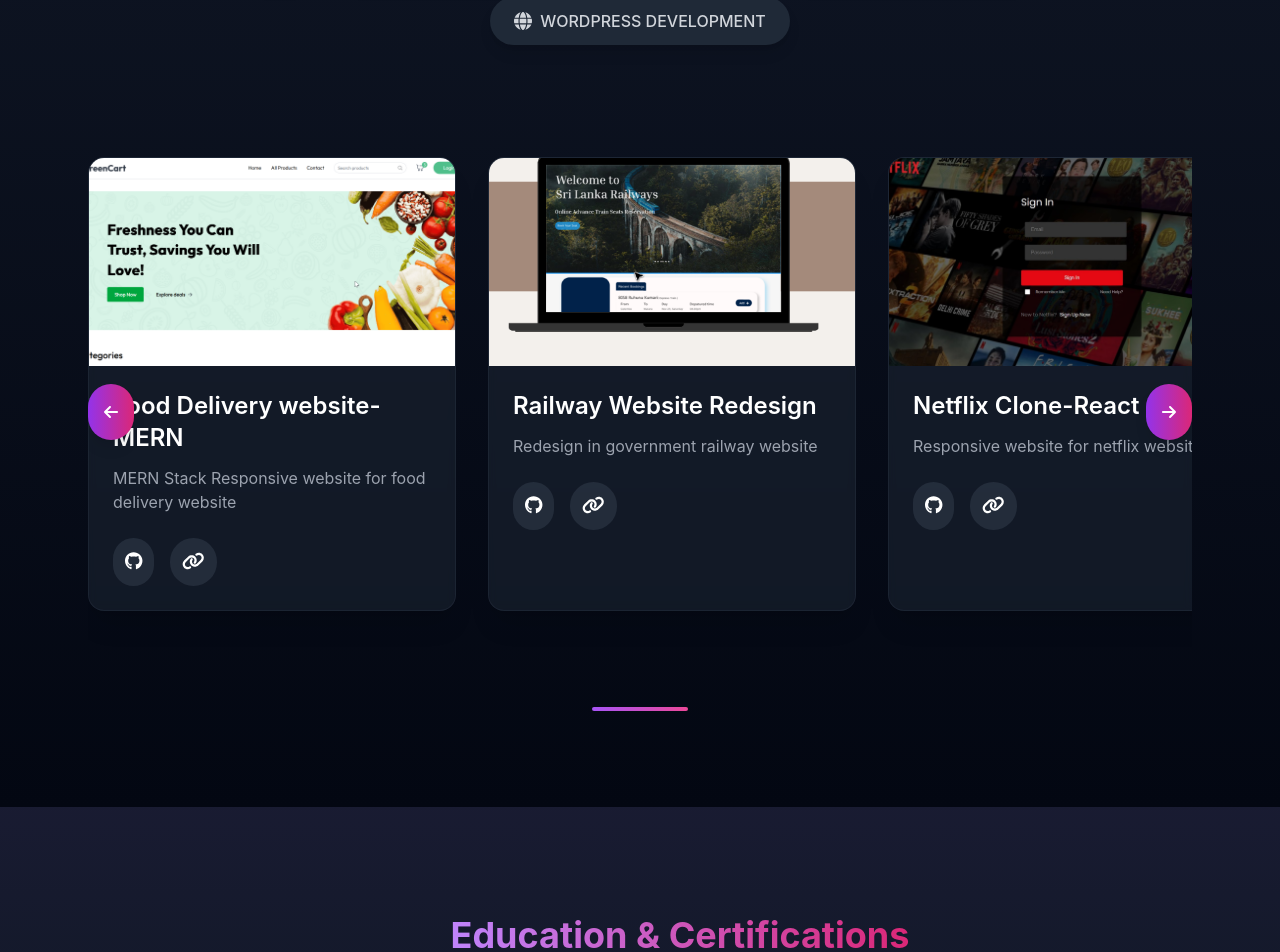
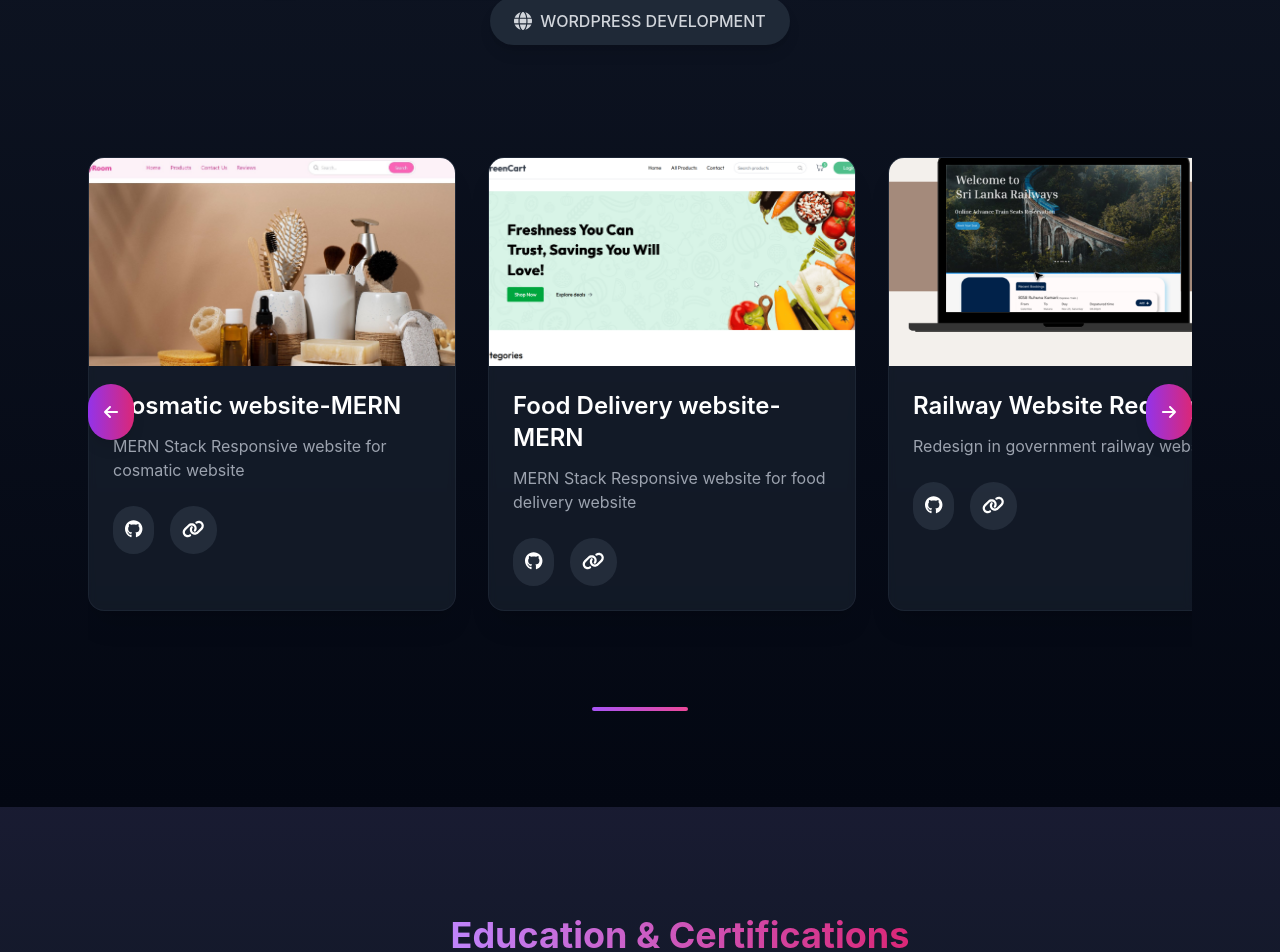
Before and after one commit to ruvindya28/portfolio, a React (Vite) app: page / in a window 1280 px wide. Shown: the part 3362-4314 px from the top of the page. Built offline with nearby package versions, Linux system fonts and the light colour scheme.

Commit message:
update project page

```diff
--- a/src/components/Projects.jsx
+++ b/src/components/Projects.jsx
@@ -24,7 +24,7 @@ import student from "../assets/student.png";
 import netflix from "../assets/netflix.jpg";
 import FoodDelivery from "../assets/FoodDelivery.png";
 import Luxelady from "../assets/luxelady.png";
-
+import Cosmatic from "../assets/cosmatic.jpg";
 import wordpress1 from "../assets/wordpress1.png";
 import Travel from "../assets/travel.jpg";
 
@@ -47,6 +47,14 @@ export default function Projects() {
 
   // Updated projects with new categories
   const projects = [
+     {
+      title: "Cosmatic website-MERN",
+      description: "MERN Stack Responsive website for cosmatic website",
+      image: Cosmatic,
+      category:"Web Development",
+      github: "https://github.com/ruvindya28/crystal-beauty-clear-frontend.git",
+      live: "https://github.com/ruvindya28/crystal-beauty-clear-frontend.git"
+     },
      {
       title: "Food Delivery website-MERN",
       description: "MERN Stack Responsive website for food delivery website",
```
Also changed, not shown: src/assets/cosmatic.jpg (added).
